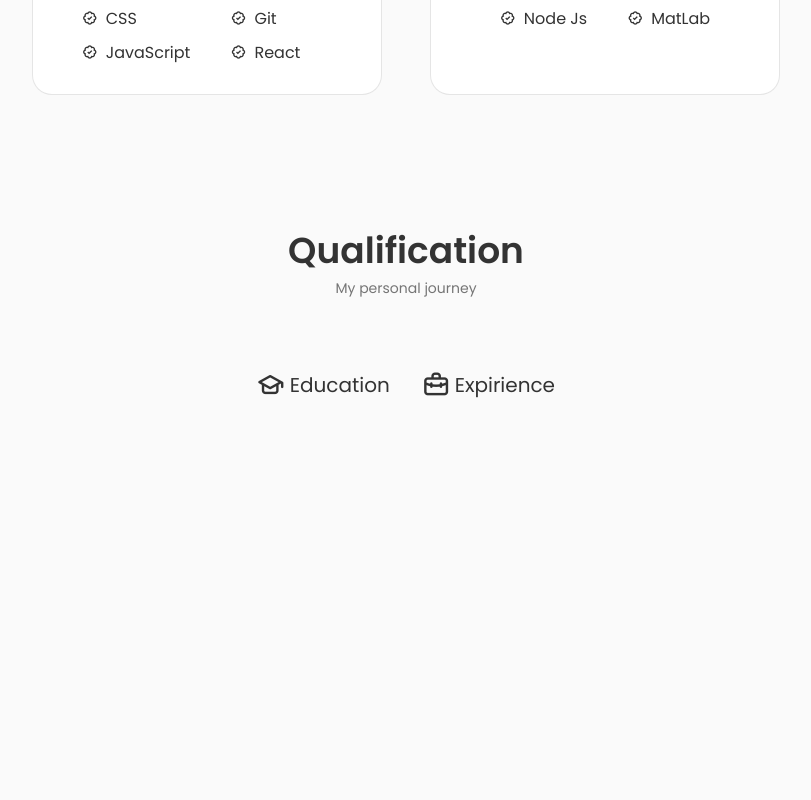
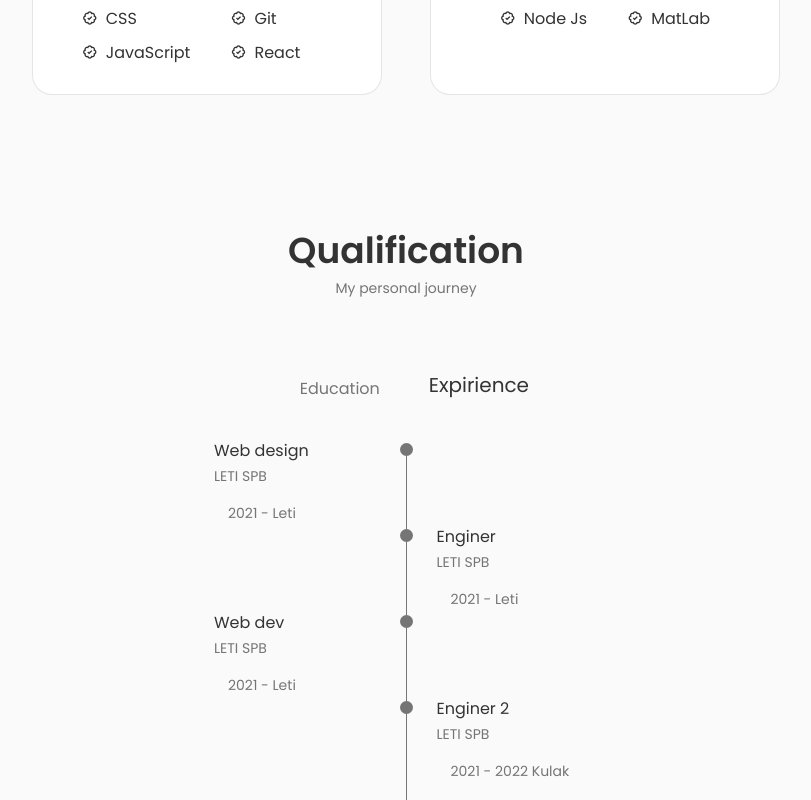
Before and after one commit to IgorZhigalov182/react-portfolio, a React (Create React App) app: page / in a window 1280 px wide. Shown: the part 1569-2369 px from the top of the page, without its empty margins (234-1045 px from the left). Before the commit the page ends 2039 px from the top, so only its background shows below. Built offline with nearby package versions, Linux system fonts and the light colour scheme.

Commit message:
add some styles and start toggleState

```diff
--- a/src/components/qualitification/Qualitification.jsx
+++ b/src/components/qualitification/Qualitification.jsx
@@ -1,7 +1,13 @@
-import React from 'react'
+import React, { useState } from 'react'
 import './qualitification.css'
 
 const Qulitification = () => {
+  const [toggleState, setToggleState] = useState(1)
+
+  const toggleTab = (index) => {
+    setToggleState(index);
+  }
+
   return (
     <section className='qualification section'>
       <h2 className='section__title'>Qualification</h2>
@@ -9,7 +15,7 @@
 
       <div className="qualification__container container">
         <div className="qualification__tabs">
-          <div className="qualification__button qualification__active button--flex">
+          <div className={toggleState === 1}>
             <i className="uil uil-graduation-cap qualification__icon"></i>
             Education
           </div>
--- a/src/components/qualitification/qualitification.css
+++ b/src/components/qualitification/qualitification.css
@@ -1,5 +1,6 @@
 .qualification__container {
     max-width: 768px;
+    height: 100px;
 }
 
 .qualification__tabs {
@@ -16,7 +17,7 @@
     cursor: pointer;
 }
 
-.qualification__button {
+.qualification__button:hover {
     color: var(--title-color-dark);
 }
 
@@ -29,7 +30,7 @@
     color: var(--title-color-dark);
 }
 
-.qualification__section {
+.qualification__sections {
     display: grid;
     grid-template-columns: 0.5fr;
     justify-content: center;
@@ -39,7 +40,7 @@
     display: none;
 }
 
-.qualification__contnent-active {
+.qualification__content-active {
     display: block;
 }
 
@@ -71,3 +72,11 @@
     background-color: var(--text-color);
     border-radius: 50%;
 }
+
+.qualification__line {
+    display: block;
+    width: 1px;
+    height: 100%;
+    background-color: var(--text-color);
+    transform: translate(6px, -7px);
+}
```
